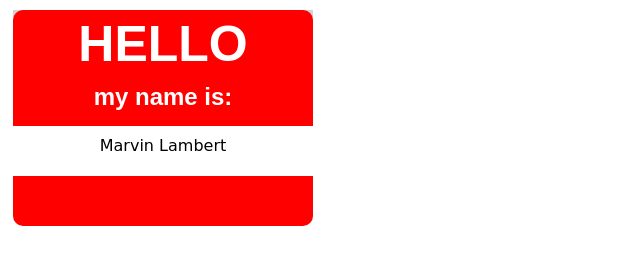
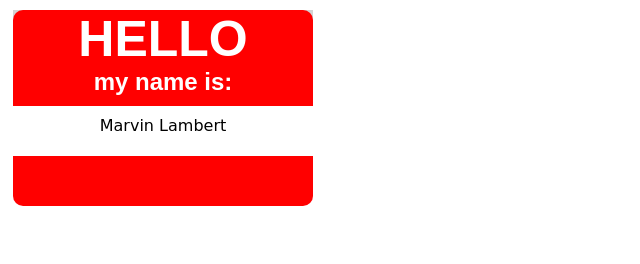
Before and after one commit to franklyhollywood/lab-02aA-name-tag, a plain HTML site: page index.html in a window 1280 px wide. Shown: the whole page, without its empty margins (0-640 px from the left). Drawn offline with Linux system fonts and the light colour scheme.

Commit message:
Version 2.5

```diff
--- a/style.css
+++ b/style.css
@@ -6,7 +6,7 @@
 
 div {
     background-color: lightgray;
-    height: 200px;
+    height: 2                                            00px;
     width: 300px;
     margin: 5px;
 }
@@ -16,25 +16,21 @@ main {
     color: white;
     border-radius: 10px;
     height: 150px;
-
 }
 
 header {
     margin: 10px 10px;
 
 }
+
 h1 {
     font-size: 50px;
-    padding: 5px;
-    margin: 0px 0px;
-
-
-
+    margin: 0px;
 }
 
 h2 {
-    padding: 5px 0px;
-    margin: 0px 0px;
+    padding: 0px;
+    margin: 0px;
 
 }
 section {
@@ -45,7 +41,6 @@ section {
     height: 30px;
 
 
-
 }
 footer {
     background-color: red;
```
Also changed, not shown: index.html (+0 -2 lines).
